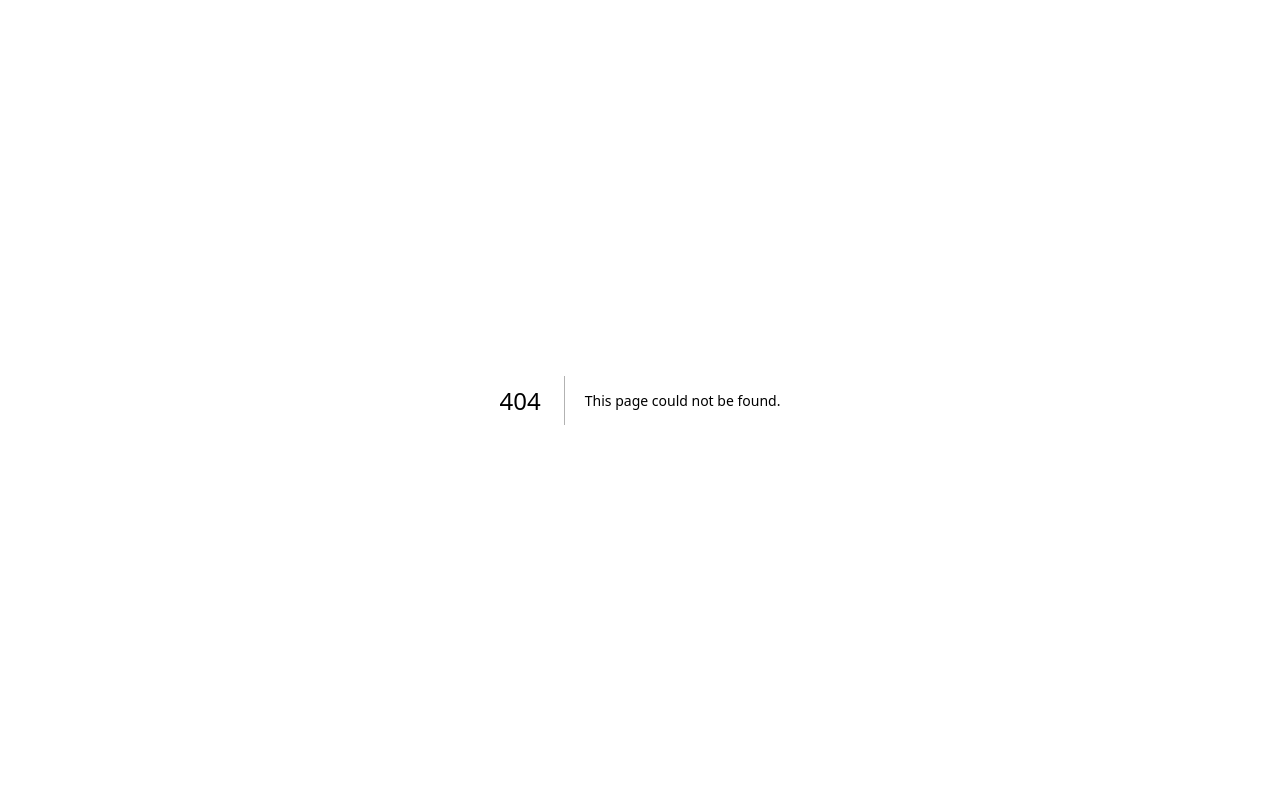
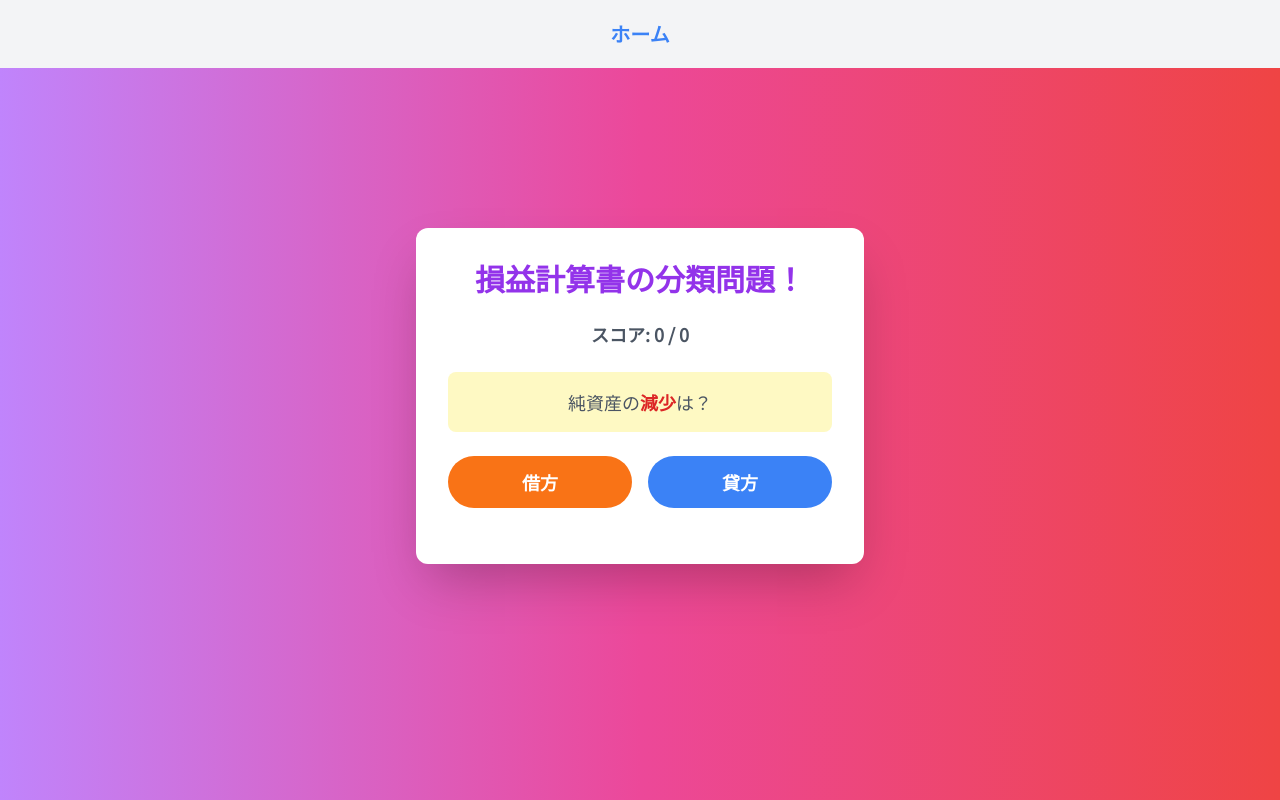
Before and after one commit to kuwa124/boki-app, a Next.js app: page /quiz2 in a window 1280 px wide. Before the commit this address had no page. Built offline with nearby package versions, Linux system fonts and the light colour scheme.

Commit message:
✨ 損益計算書の分類問題作成

```diff
--- a/src/app/page.tsx
+++ b/src/app/page.tsx
@@ -6,6 +6,7 @@ type page_list = {
 };
 const PAGE_LIST: page_list[] = [
   { id: 1, pageTitle: '5要素のポジション問題！' },
+  { id: 2, pageTitle: '損益計算書の分類問題！' },
 ];
 
 export default function Home() {
--- /dev/null
+++ b/src/app/quiz2/constants/baseElements.ts
@@ -0,0 +1,29 @@
+type BaseElements = {
+  id: number;
+  text: string;
+  answer: string;
+};
+
+// ベースとなる要素の配列を定義する
+export const baseElements: BaseElements[] = [
+  { id: 1, text: '仕入', answer: '費用' },
+  { id: 2, text: '給料', answer: '費用' },
+  { id: 3, text: '法定福利費', answer: '費用' },
+  { id: 4, text: '売上', answer: '収益' },
+  { id: 5, text: '発送費', answer: '費用' },
+  { id: 6, text: '支払手数料', answer: '費用' },
+  { id: 7, text: '旅費交通費', answer: '費用' },
+  { id: 8, text: '減価償却費', answer: '費用' },
+  { id: 9, text: '雑益', answer: '収益' },
+  { id: 10, text: '受取利息', answer: '収益' },
+  { id: 11, text: '固定資産売却益', answer: '収益' },
+  { id: 12, text: '支払家賃', answer: '費用' },
+  { id: 13, text: '支払地代', answer: '費用' },
+  { id: 14, text: '保険料', answer: '費用' },
+  { id: 15, text: '租税公課', answer: '費用' },
+  { id: 16, text: '受取手数料', answer: '収益' },
+  { id: 17, text: '受取家賃', answer: '収益' },
+  { id: 18, text: '支払利息', answer: '費用' },
+  { id: 19, text: '雑損', answer: '費用' },
+  { id: 20, text: '固定資産売却損', answer: '費用' },
+];
--- /dev/null
+++ b/src/app/quiz2/page.tsx
@@ -0,0 +1,38 @@
+'use client';
+
+import { PositionQuestionDisplay } from '@/app/quiz1/components/PositionQuestionDisplay';
+import { PositionResultDisplay } from '@/app/quiz1/components/PositionResultDisplay';
+import { AnswerButtons } from '@/components/AnswerButtons';
+import Navigation from '@/components/Navigation';
+import { ScoreDisplay } from '@/components/ScoreDisplay';
+import { useQuiz } from '@/hooks/useQuiz';
+
+export default function Quiz2() {
+  const { question, answer, result, score, totalQuestions, checkAnswer } =
+    useQuiz();
+
+  // 問題がロードされていない場合のローディング表示
+  if (question === null) {
+    return <div className='flex justify-center items-center'>Loading...</div>;
+  }
+
+  return (
+    <main className='text-gray-600 min-h-screen bg-gradient-to-r from-purple-400 via-pink-500 to-red-500'>
+      <Navigation />
+      <div className='flex items-center justify-center'>
+        <div className='bg-white p-8 m-4 rounded-xl shadow-2xl max-w-md w-full mt-20 sm:mt-40'>
+          <h1 className='sm:text-3xl text-2xl font-bold text-center mb-6 text-purple-600'>
+            損益計算書の分類問題！
+          </h1>
+          <ScoreDisplay score={score} totalQuestions={totalQuestions} />
+          <PositionQuestionDisplay question={question} />
+          <AnswerButtons
+            onAnswer={checkAnswer}
+            isAnswered={answer !== undefined}
+          />
+          <PositionResultDisplay result={result} />
+        </div>
+      </div>
+    </main>
+  );
+}
```
